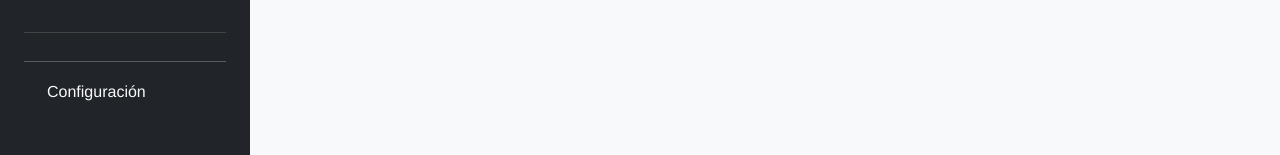
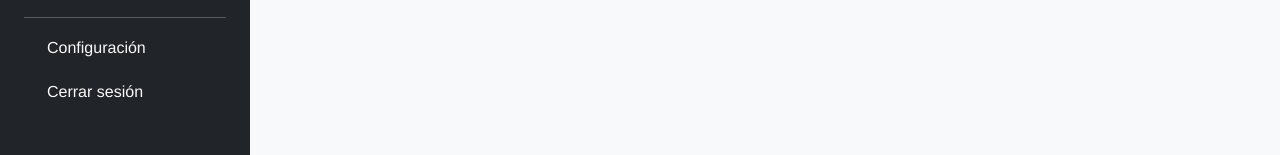
Before and after one commit to Ivan-Gongora/FastApi_v1, a Vue app in the folder vue/frontend-vue/: page /plataforma in a window 1280 px wide. Shown: the part 642-797 px from the top of the page. Built offline with nearby package versions, Linux system fonts and the light colour scheme.

Commit message:
Update BarraLateralPlataforma.vue

```diff
--- a/vue/frontend-vue/src/components/plataforma/BarraLateralPlataforma.vue
+++ b/vue/frontend-vue/src/components/plataforma/BarraLateralPlataforma.vue
@@ -24,10 +24,13 @@
         </li>
       </ul>
     </div>
-    <div class="configuracion mt-auto text-center">
+     <div class="configuracion mt-auto text-center">
       <hr class="my-2">
       <router-link to="/settings" class="nav-link text-light">
         <i class="bi bi-gear-fill me-2"></i> Configuración
+      </router-link>
+      <router-link to="/" class="nav-link text-light">
+        <i class="bi bi-gear-fill me-2"></i> Cerrar sesión
       </router-link>
     </div>
   </div>
```
